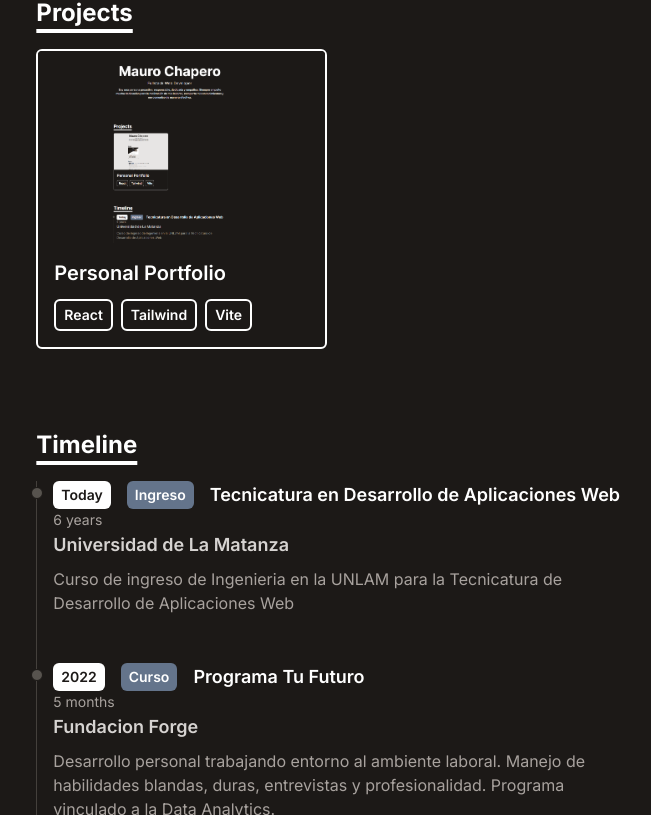
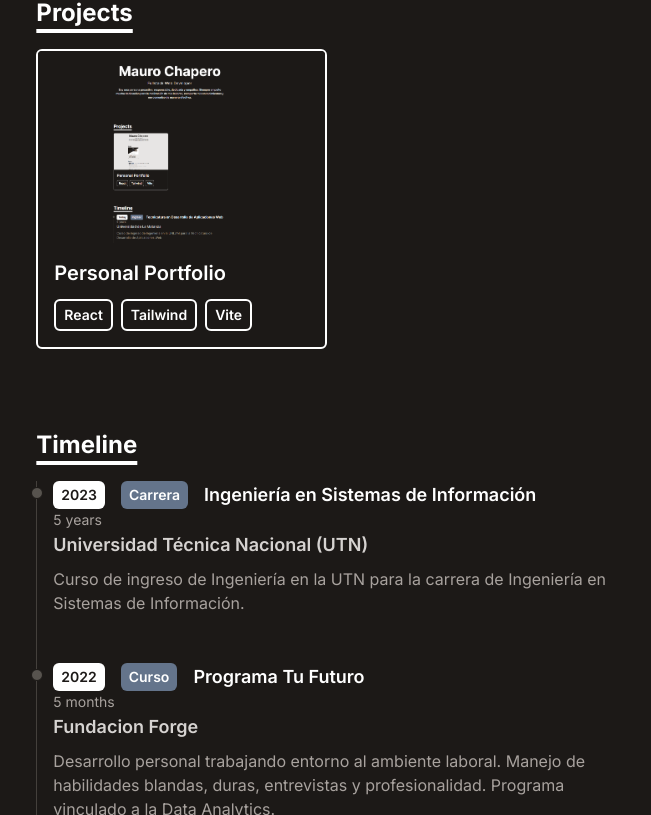
Before and after one commit to MauroChapero/personal-portfolio, a React (Vite) app: page / in a window 1280 px wide. Shown: the part 395-1210 px from the top of the page, without its empty margins (305-956 px from the left). Built offline with nearby package versions, Linux system fonts and the light colour scheme.

Commit message:
Timeline update

```diff
--- a/src/components/data/timeline.js
+++ b/src/components/data/timeline.js
@@ -1,12 +1,12 @@
 export default [
   {
-    year: "Today",
-    title: "Tecnicatura en Desarrollo de Aplicaciones Web",
-    company: "Universidad de La Matanza",
-    courseType: 'Ingreso',
-    duration: "6 years",
+    year: "2023",
+    title: "Ingeniería en Sistemas de Información",
+    company: "Universidad Técnica Nacional (UTN)",
+    courseType: 'Carrera',
+    duration: "5 years",
     details:
-      "Curso de ingreso de Ingenieria en la UNLAM para la Tecnicatura de Desarrollo de Aplicaciones Web",
+      "Curso de ingreso de Ingeniería en la UTN para la carrera de Ingeniería en Sistemas de Información.",
   },
   {
     year: "2022",
```
